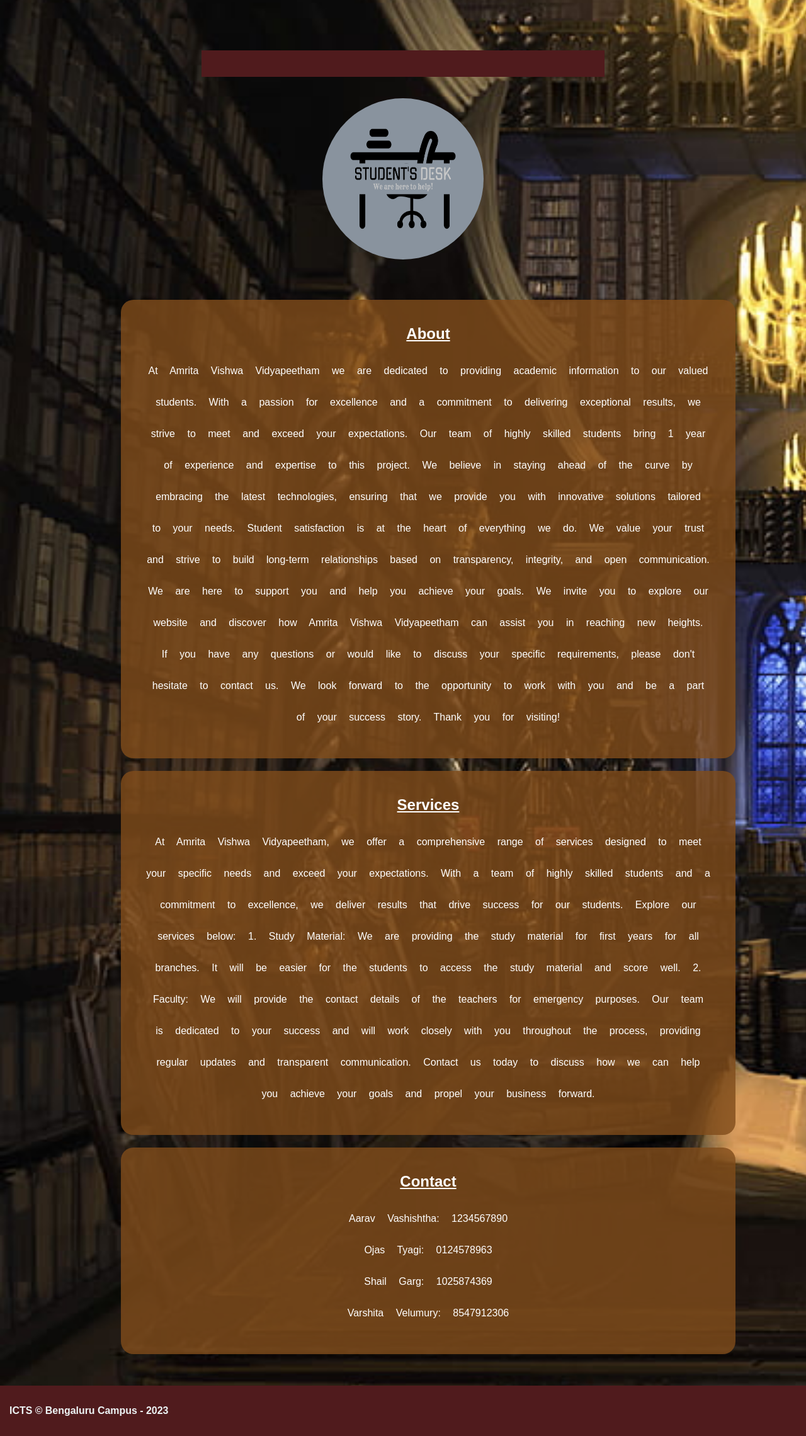
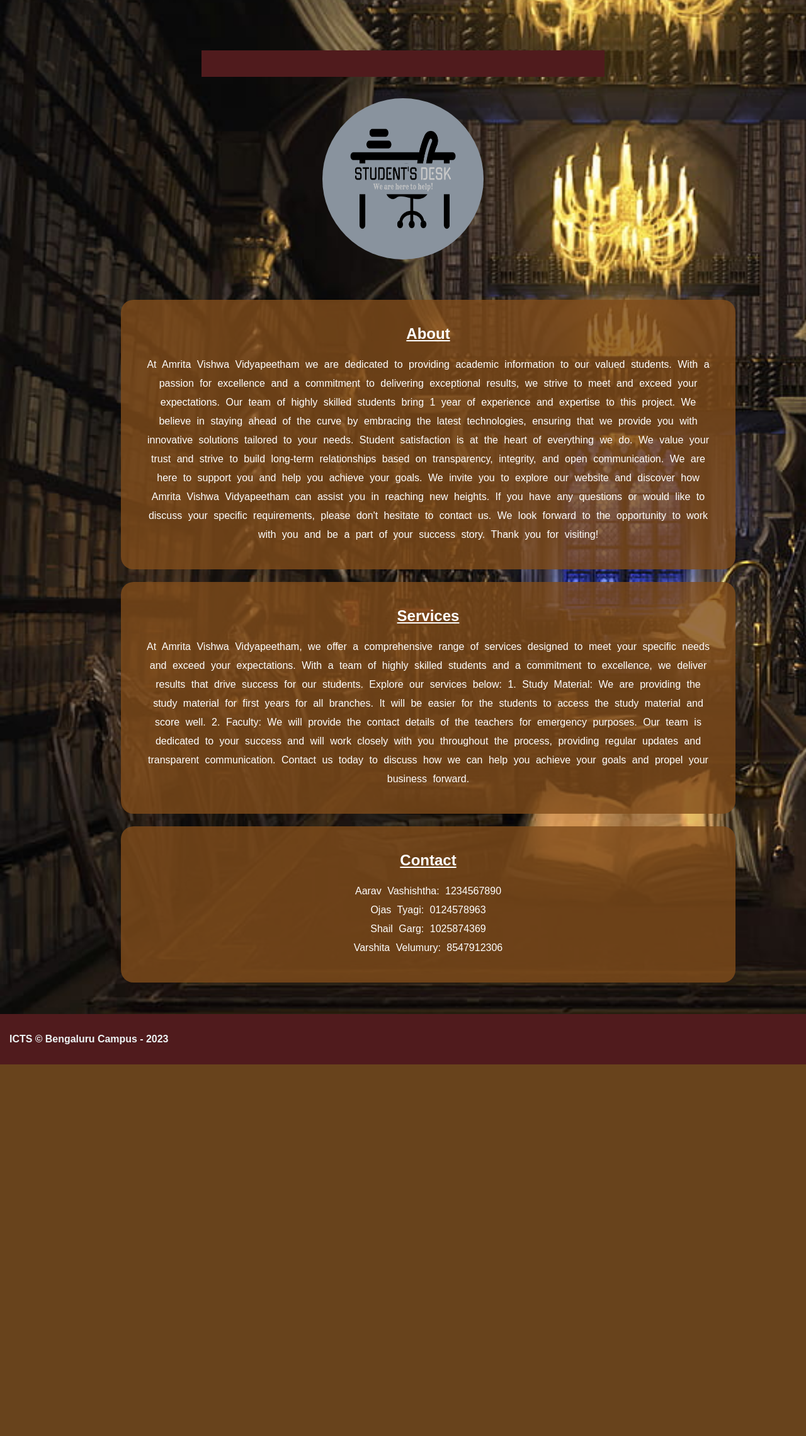
Before and after one commit to ojasvatstyagi/Student-Helpdesk-Basic-WebDep, a PHP site: page /index2.html in a window 1280 px wide. Shown: the part 70-2350 px from the top of the page at 63% size. After the commit the page ends 1760 px from the top, so only its background shows below. Run offline with PHP 8.4, Linux system fonts and the light colour scheme.

Commit message:
Update style_home.css

```diff
--- a/style_home.css
+++ b/style_home.css
@@ -113,8 +113,8 @@ body {
 
   .details-box p {
     color:#ffffff ;
-    line-height:50px;
-    word-spacing:15px;
+    line-height:30px;
+    word-spacing:5px;
   }
   .footer  {
      margin-left:0px;
```
